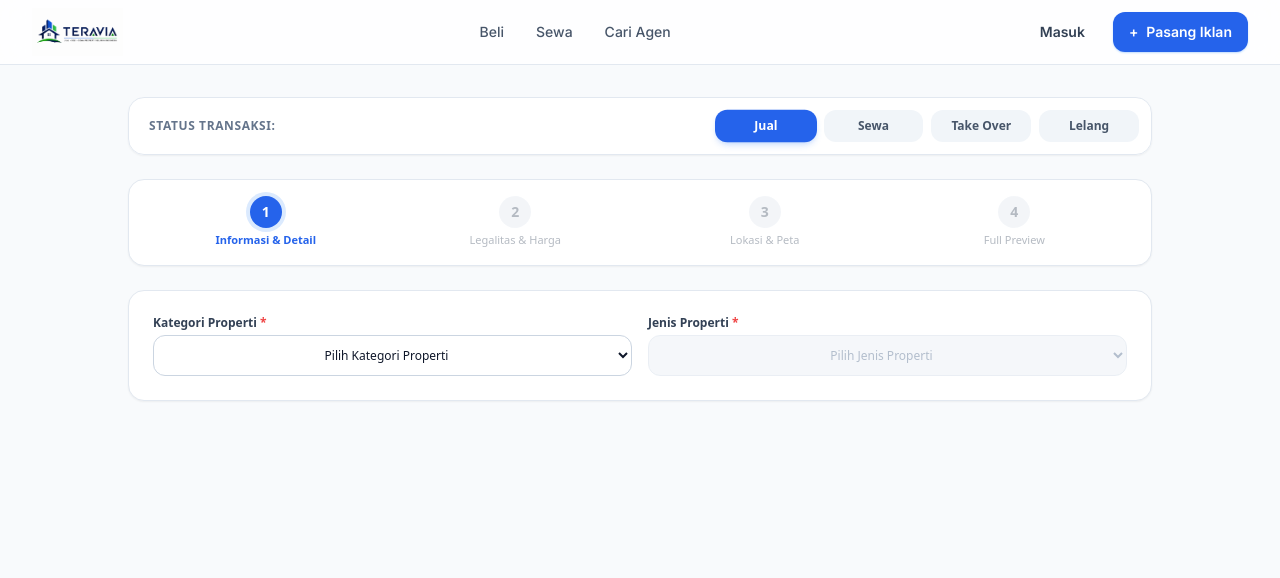
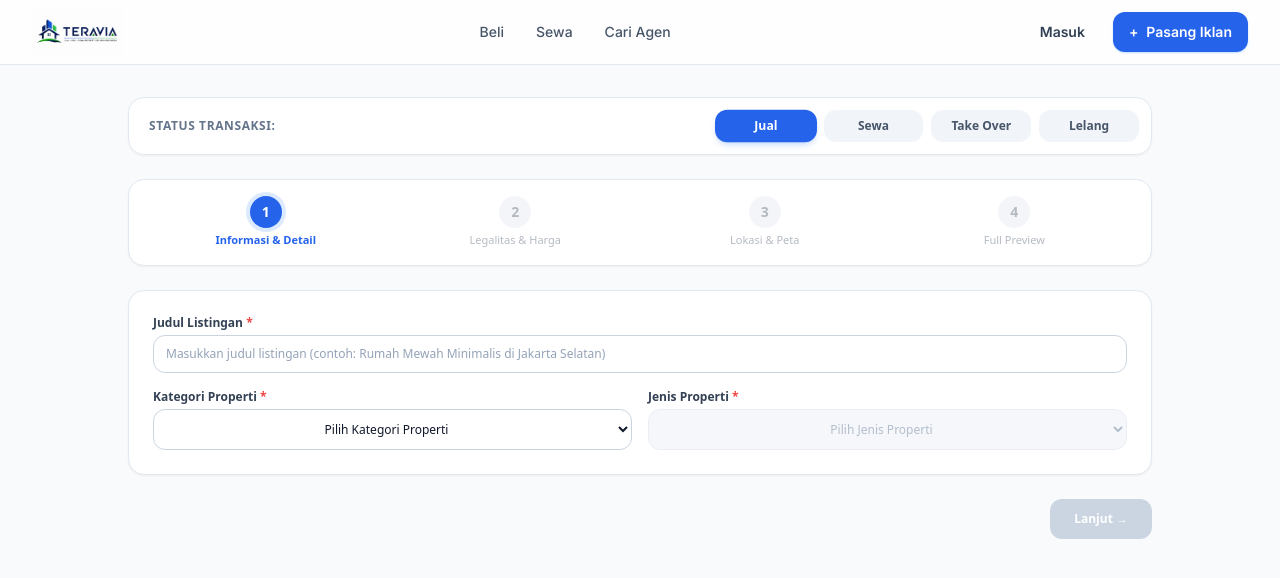
Before and after one commit to Teravia/Teravia, a Next.js app: page /dashboard/member/add-listing in a window 1280 px wide. Shown: the top 578 px of the page. Built offline with nearby package versions, Linux system fonts and the light colour scheme.

Commit message:
Update Step1Information.tsx

```diff
--- a/app/dashboard/member/add-listing/components/Step1Information.tsx
+++ b/app/dashboard/member/add-listing/components/Step1Information.tsx
@@ -8,6 +8,7 @@ interface Step1Props {
 }
 
 export default function Step1Information({ onNext, transactionType }: Step1Props) {
+  const [listingTitle, setListingTitle] = useState("");
   const [category, setCategory] = useState("");
   const [propertyType, setPropertyType] = useState("");
 
@@ -16,12 +17,41 @@ export default function Step1Information({ onNext, transactionType }: Step1Props
     setPropertyType("");
   };
 
+  // Validasi: Pastikan SEMUA input required sudah terisi (tidak kosong/hanya spasi)
+  const isFormValid =
+    listingTitle.trim() !== "" &&
+    category.trim() !== "" &&
+    propertyType.trim() !== "";
+
+  const handleNextClick = () => {
+    if (isFormValid) {
+      onNext();
+    }
+  };
+
   return (
     <div className="space-y-6 font-sans">
       <div className="bg-white p-6 rounded-2xl border border-slate-200 shadow-sm space-y-4">
+
+        {/* KOLOM JUDUL LISTINGAN (REQUIRED) */}
+        <div>
+          <label className="block text-xs font-semibold text-slate-700 mb-1">
+            Judul Listingan <span className="text-red-500">*</span>
+          </label>
+          <input
+            type="text"
+            value={listingTitle}
+            onChange={(e) => setListingTitle(e.target.value)}
+            placeholder="Masukkan judul listingan (contoh: Rumah Mewah Minimalis di Jakarta Selatan)"
+            className="w-full px-3 py-2.5 rounded-xl border border-slate-300 bg-white text-xs font-medium focus:ring-2 focus:ring-blue-500 outline-none placeholder:text-slate-400"
+            required
+          />
+        </div>
+
+        {/* DROPDOWN KATEGORI & JENIS PROPERTI */}
         <div className="grid grid-cols-1 sm:grid-cols-2 gap-4 text-xs">
 
-          {/* DROP-DOWN 1: KATEGORI PROPERTI */}
+          {/* DROP-DOWN 1: KATEGORI PROPERTI (REQUIRED) */}
           <div>
             <label className="block font-semibold text-slate-700 mb-1">
               Kategori Properti <span className="text-red-500">*</span>
@@ -30,6 +60,7 @@ export default function Step1Information({ onNext, transactionType }: Step1Props
               value={category}
               onChange={handleCategoryChange}
               className="w-full px-3 py-2.5 rounded-xl border border-slate-300 bg-white font-medium text-center focus:ring-2 focus:ring-blue-500 outline-none cursor-pointer"
+              required
             >
               <option value="" disabled hidden className="text-slate-400">
                 Pilih Kategori Properti
@@ -42,7 +73,7 @@ export default function Step1Information({ onNext, transactionType }: Step1Props
             </select>
           </div>
 
-          {/* DROP-DOWN 2: JENIS PROPERTI */}
+          {/* DROP-DOWN 2: JENIS PROPERTI (REQUIRED) */}
           <div>
             <label className="block font-semibold text-slate-700 mb-1">
               Jenis Properti <span className="text-red-500">*</span>
@@ -56,6 +87,7 @@ export default function Step1Information({ onNext, transactionType }: Step1Props
                   ? "bg-slate-100 border-slate-200 text-slate-400 cursor-not-allowed"
                   : "bg-white border-slate-300 text-slate-900 focus:ring-2 focus:ring-blue-500 cursor-pointer"
               }`}
+              required
             >
               <option value="" disabled hidden className="text-slate-400">
                 Pilih Jenis Properti
@@ -70,6 +102,22 @@ export default function Step1Information({ onNext, transactionType }: Step1Props
 
         </div>
       </div>
+
+      {/* TOMBOL LANJUT DI PALING BAWAH */}
+      <div className="flex justify-end">
+        <button
+          type="button"
+          onClick={handleNextClick}
+          disabled={!isFormValid}
+          className={`px-6 py-3 rounded-xl font-semibold text-xs text-white transition-all ${
+            isFormValid
+              ? "bg-blue-600 hover:bg-blue-700 shadow-md cursor-pointer"
+              : "bg-slate-300 cursor-not-allowed"
+          }`}
+        >
+          Lanjut &rarr;
+        </button>
+      </div>
     </div>
   );
 }
```
